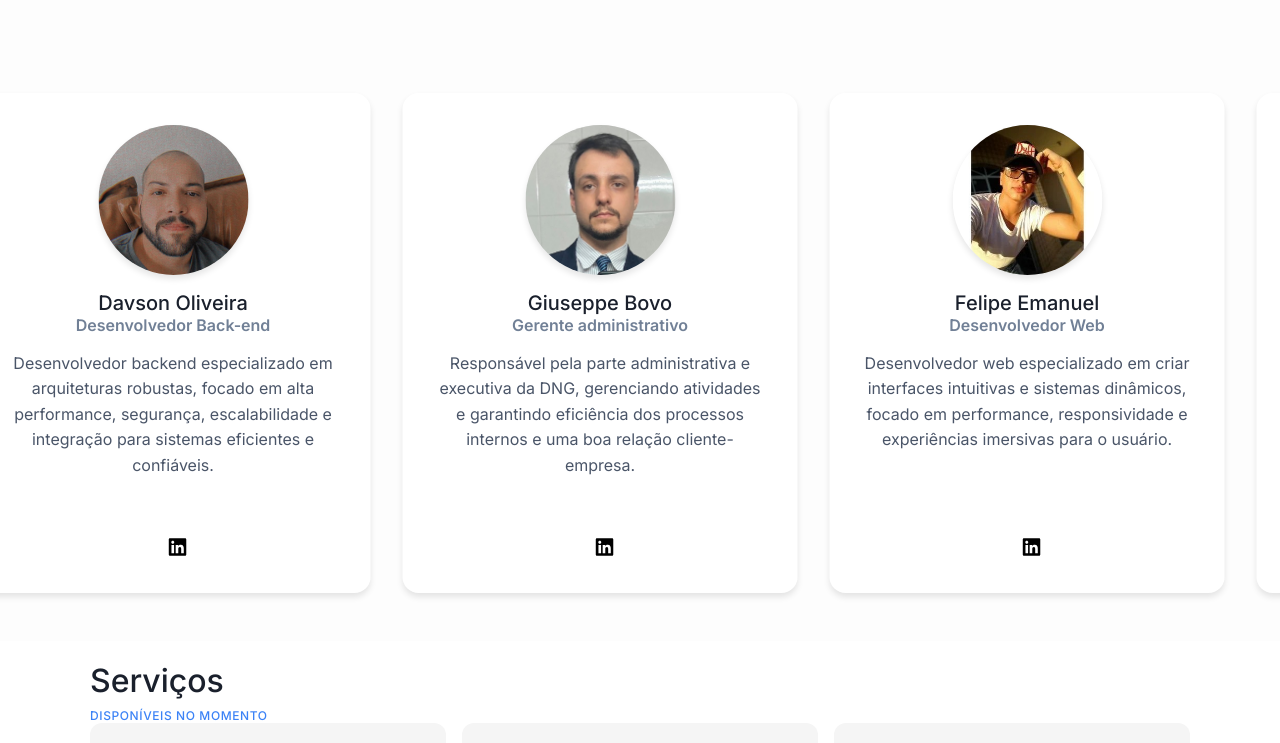
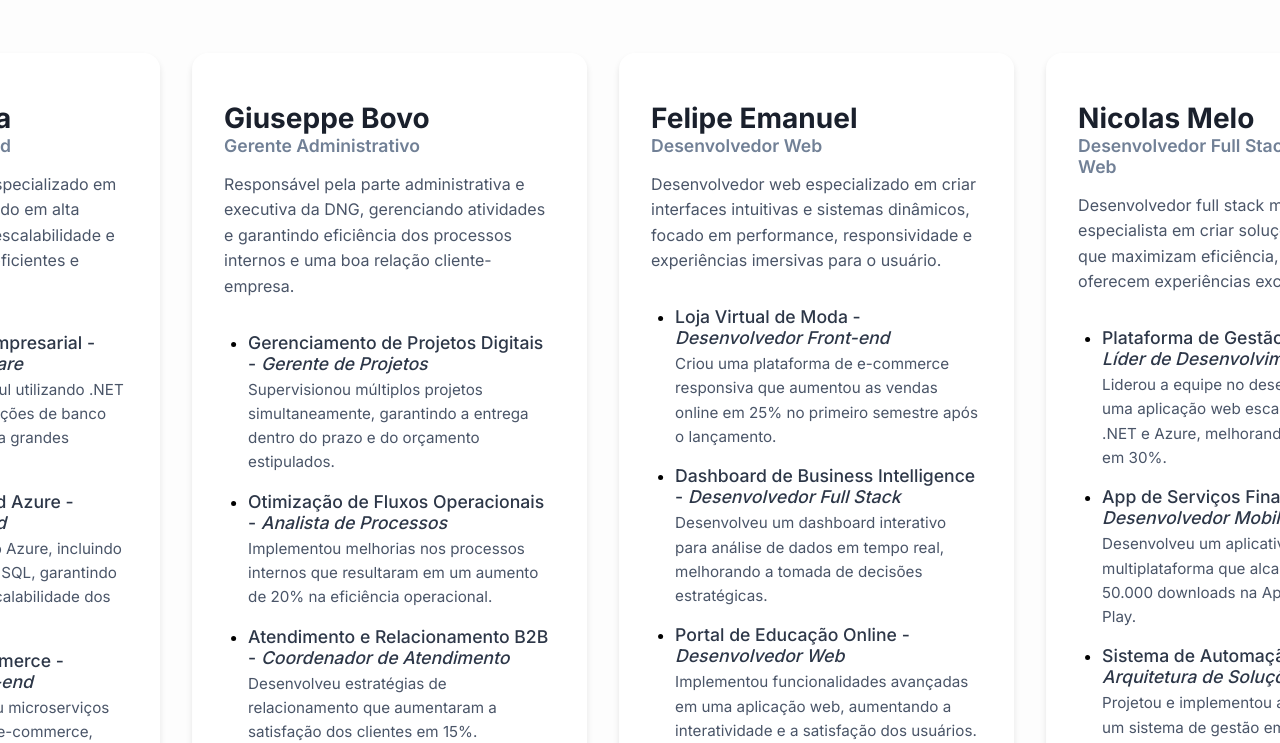
Before and after one commit to NicolasDevJS/DNG, a Next.js app: page / in a window 1280 px wide. Shown: the part 1120-1863 px from the top of the page. Built offline with nearby package versions, Linux system fonts and the light colour scheme.

Commit message:
descriçao

```diff
--- a/src/app/components/About.jsx
+++ b/src/app/components/About.jsx
@@ -1,15 +1,10 @@
 import React from "react";
-import Image from "next/image";
 import styled from "styled-components";
 import FadeInOnScroll from "../Scripts/FadeInOnScroll";
 import { FaLinkedin } from "react-icons/fa";
 import Slider from "react-slick";
 import "slick-carousel/slick/slick.css";
 import "slick-carousel/slick/slick-theme.css";
-import nicolas from "../../../public/nicolas.png";
-import davson from "../../../public/davson.png";
-import venush from "../../../public/bovo.png";
-import felipe from "../../../public/felipe.png";
 
 const Section = styled.section`
   color: #000000;
@@ -65,22 +60,28 @@ const CardContent = styled.div`
   padding: 2rem;
   display: flex;
   flex-direction: column;
-  align-items: center;
-  text-align: center;
+  align-items: flex-start;
+  text-align: left;
   box-shadow: 0 4px 6px rgba(0, 0, 0, 0.1);
   border-radius: 1rem;
   min-height: 500px;
+  height: 100%;
+
+  @media (max-width: 768px) {
+    min-height: 400px;
+  }
 `;
 
+
 const CardTitle = styled.h2`
-  font-size: 1.25rem;
-  font-weight: 500;
+  font-size: 1.75rem;
+  font-weight: 700;
   color: #1a202c;
   margin-top: 1rem;
 `;
 
 const CardSubtitle = styled.h3`
-  font-size: 1rem;
+  font-size: 1.1rem;
   color: #718096;
   margin-bottom: 1rem;
 `;
@@ -93,17 +94,24 @@ const CardText = styled.p`
 `;
 
 const SocialLinks = styled.span`
-  display: inline-flex;
+  display: flex;
+  justify-content: center;
   align-items: center;
+  width: 100%;
+  margin-top: 1rem;
 `;
 
+
 const SocialLink = styled.a`
-  color: #000000;
-  margin-left: 0.5rem;
+  color: #0e76a8;
 
   svg {
-    height: 1.25rem;
-    width: 1.25rem;
+    height: 3rem;
+    width: 2rem;
+  }
+
+  &:hover {
+    color: #005582;
   }
 `;
 
@@ -113,17 +121,6 @@ const StyledSlider = styled(Slider)`
   }
 `;
 
-const StyledImageContainer = styled.div`
-  display: flex;
-  align-items: center;
-  justify-content: center;
-  width: 150px;
-  height: 150px;
-  border-radius: 50%;
-  overflow: hidden;
-  box-shadow: 0 4px 6px rgba(0, 0, 0, 0.1);
-  background-color: #f0f0f0;
-`;
 
 const sliderSettings = {
   dots: false,
@@ -155,45 +152,145 @@ const sliderSettings = {
   ],
 };
 
+
+const ExperiencesList = styled.ul`
+  list-style-type: disc;
+  padding-left: 1.5rem;
+  width: 100%;
+  margin-top: 1rem;
+`;
+
+const ExperienceItem = styled.li`
+  margin-bottom: 1rem;
+
+  h4 {
+    font-size: 1.1rem;
+    font-weight: 500;
+    color: #2d3748;
+  }
+
+  p {
+    font-size: 0.95rem;
+    color: #4a5568;
+    margin: 0.25rem 0 0 0;
+  }
+`;
+
+
 const teamMembers = [
   {
     name: "Nicolas Melo",
     title: "Desenvolvedor Full Stack Mobile e Web",
-    image: nicolas,
     description:
       "Desenvolvedor full stack mobile, especialista em criar soluções inovadoras que maximizam eficiência, performance e oferecem experiências excepcionais.",
     linkedin: "https://www.linkedin.com/in/nicolasmelodev/",
+    experiences: [
+      {
+        title: "Plataforma de Gestão Empresarial",
+        position: "Líder de Desenvolvimento",
+        description:
+          "Liderou a equipe no desenvolvimento de uma aplicação web escalável utilizando .NET e Azure, melhorando a performance em 30%.",
+      },
+      {
+        title: "App de Serviços Financeiros",
+        position: "Desenvolvedor Mobile",
+        description:
+          "Desenvolveu um aplicativo mobile multiplataforma que alcançou mais de 50.000 downloads na App Store e Google Play.",
+      },
+      {
+        title: "Sistema de Automação Comercial",
+        position: "Arquitetura de Soluções",
+        description:
+          "Projetou e implementou a arquitetura de um sistema de gestão empresarial, garantindo alta disponibilidade e segurança.",
+      },
+    ],
   },
   {
     name: "Davson Oliveira",
     title: "Desenvolvedor Back-end",
-    image: davson,
     description:
       "Desenvolvedor backend especializado em arquiteturas robustas, focado em alta performance, segurança, escalabilidade e integração para sistemas eficientes e confiáveis.",
     linkedin: "https://www.linkedin.com/in/davson-silva/",
+    experiences: [
+      {
+        title: "Sistema de Gestão Empresarial",
+        position: "Engenheiro de Software",
+        description:
+          "Desenvolveu APIs RESTful utilizando .NET Core e implementou soluções de banco de dados otimizadas para grandes volumes de dados.",
+      },
+      {
+        title: "Integração com Cloud Azure",
+        position: "Especialista em Cloud",
+        description:
+          "Implementou serviços no Azure, incluindo Azure Functions e Azure SQL, garantindo alta disponibilidade e escalabilidade dos sistemas.",
+      },
+      {
+        title: "Plataforma de E-commerce",
+        position: "Desenvolvedor Back-end",
+        description:
+          "Arquitetou e desenvolveu microserviços para uma plataforma de e-commerce, melhorando a modularidade e facilitando a manutenção.",
+      },
+    ],
   },
   {
     name: "Giuseppe Bovo",
-    title: "Gerente administrativo",
-    image: venush,
+    title: "Gerente Administrativo",
     description:
       "Responsável pela parte administrativa e executiva da DNG, gerenciando atividades e garantindo eficiência dos processos internos e uma boa relação cliente-empresa.",
     linkedin: "https://www.linkedin.com/in/giuseppe-bovo-801a93169/",
+    experiences: [
+      {
+        title: "Gerenciamento de Projetos Digitais",
+        position: "Gerente de Projetos",
+        description:
+          "Supervisionou múltiplos projetos simultaneamente, garantindo a entrega dentro do prazo e do orçamento estipulados.",
+      },
+      {
+        title: "Otimização de Fluxos Operacionais",
+        position: "Analista de Processos",
+        description:
+          "Implementou melhorias nos processos internos que resultaram em um aumento de 20% na eficiência operacional.",
+      },
+      {
+        title: "Atendimento e Relacionamento B2B",
+        position: "Coordenador de Atendimento",
+        description:
+          "Desenvolveu estratégias de relacionamento que aumentaram a satisfação dos clientes em 15%.",
+      },
+    ],
   },
   {
     name: "Felipe Emanuel",
     title: "Desenvolvedor Web",
-    image: felipe,
     description:
       "Desenvolvedor web especializado em criar interfaces intuitivas e sistemas dinâmicos, focado em performance, responsividade e experiências imersivas para o usuário.",
     linkedin: "https://www.linkedin.com/in/felipe-emanuel-/",
+    experiences: [
+      {
+        title: "Loja Virtual de Moda",
+        position: "Desenvolvedor Front-end",
+        description:
+          "Criou uma plataforma de e-commerce responsiva que aumentou as vendas online em 25% no primeiro semestre após o lançamento.",
+      },
+      {
+        title: "Dashboard de Business Intelligence",
+        position: "Desenvolvedor Full Stack",
+        description:
+          "Desenvolveu um dashboard interativo para análise de dados em tempo real, melhorando a tomada de decisões estratégicas.",
+      },
+      {
+        title: "Portal de Educação Online",
+        position: "Desenvolvedor Web",
+        description:
+          "Implementou funcionalidades avançadas em uma aplicação web, aumentando a interatividade e a satisfação dos usuários.",
+      },
+    ],
   },
 ];
 
 const About = () => {
   return (
     <Section id="sobre">
-      <TitleWrapper />
       <FadeInOnScroll>
         <ContentWrapper>
           <Title>Sobre a nossa equipe</Title>
@@ -215,22 +312,29 @@ const About = () => {
           <div key={index}>
             <FadeInOnScroll>
               <CardContent>
-                <StyledImageContainer>
-                  <Image
-                    alt={member.name}
-                    src={member.image}
-                    width={150}
-                    height={150}
-                    style={{
-                      objectFit: "cover",
-                    }}
-                  />
-                </StyledImageContainer>
                 <CardTitle>{member.name}</CardTitle>
                 <CardSubtitle>{member.title}</CardSubtitle>
                 <CardText>{member.description}</CardText>
+                {member.experiences && member.experiences.length > 0 && (
+                  <ExperiencesList>
+                    {member.experiences.map((exp, idx) => (
+                      <ExperienceItem key={idx}>
+                        <h4>
+                          {exp.title} - <em>{exp.position}</em>
+                        </h4>
+                        <p>{exp.description}</p>
+                      </ExperienceItem>
+                    ))}
+                  </ExperiencesList>
+                )}
+
                 <SocialLinks>
-                  <SocialLink href={member.linkedin}>
+                  <SocialLink
+                    href={member.linkedin}
+                    target="_blank"
+                    rel="noopener noreferrer"
+                    aria-label={`${member.name} no LinkedIn`}
+                  >
                     <FaLinkedin />
                   </SocialLink>
                 </SocialLinks>
--- a/src/app/components/Header.jsx
+++ b/src/app/components/Header.jsx
@@ -37,8 +37,7 @@ const LogoContainer = styled.div`
 
 const LogoText = styled.span`
   margin-left: 0.5rem;
-  font-size: 2rem;
-  font-weight: bold;
+  font-size: 2.5rem;
 `;
 
 const Hamburger = styled.button`
--- a/src/app/layout.js
+++ b/src/app/layout.js
@@ -73,13 +73,14 @@ export default function RootLayout({ children }) {
           <FooterContainer>
             <FooterSection>
               <FooterTitle>Contato</FooterTitle>
-              <ContactInfo>Telefone: (11) 98833-6347</ContactInfo>
+              <ContactInfo>Telefone: (11) 98833-6947</ContactInfo>
               <ContactInfo>contato@dngconsulting.com.br</ContactInfo>
+              <ContactInfo>@dng_consulting</ContactInfo>
             </FooterSection>
             <FooterSection>
               <FooterTitle>Redes Sociais</FooterTitle>
               <FooterLink href="https://www.linkedin.com/company/dng/">LinkedIn</FooterLink>
-              <FooterLink href="#">Instagram</FooterLink>
+              <FooterLink href="https://www.instagram.com/dng_consulting/">Instagram</FooterLink>
             </FooterSection>
           </FooterContainer>
         </FooterWrapper>
```
